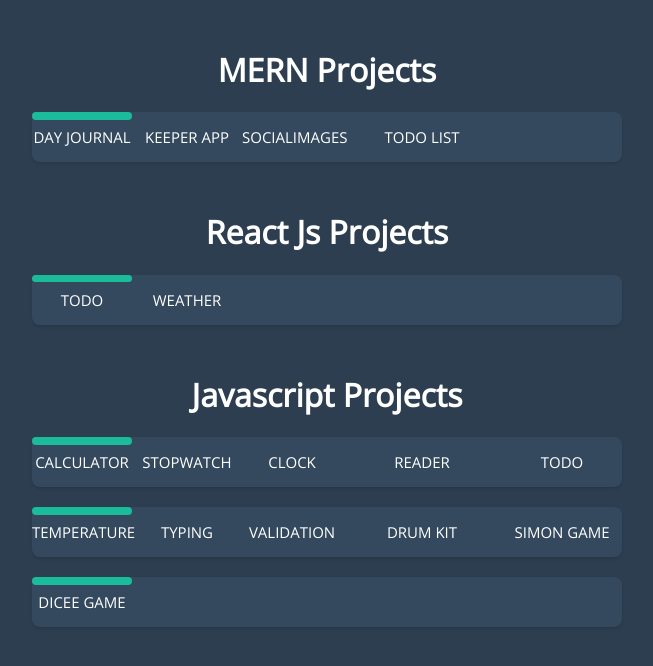
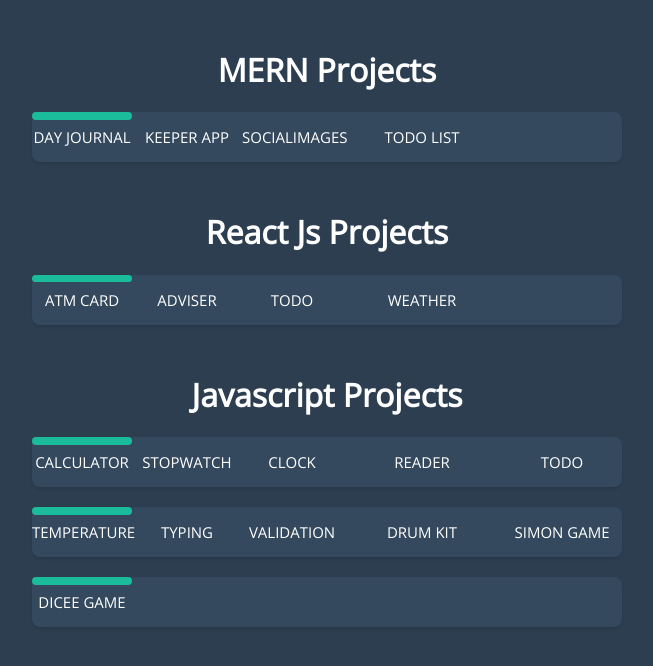
Before and after one commit to ankitbhurji/All-Project-Url, a plain HTML site: page index.html in a window 1280 px wide. Shown: the whole page, without its empty margins (313-966 px from the left). Drawn offline with nearby package versions, Linux system fonts and the light colour scheme.

Commit message:
add master card and adviser app

```diff
--- a/index.html
+++ b/index.html
@@ -20,6 +20,8 @@
       <div>
         <h1 style="text-align: center; margin-top: 3rem; color: white;">React Js Projects</h1>
         <nav>
+          <a href="https://mastercard.onrender.com">atm card</a>
+          <a href="https://advice-y4l3.onrender.com">adviser</a>
           <a href="https://ankitbhurji.github.io/React_todo/">todo</a>
           <a href="https://ankitbhurji.github.io/React_Weather/">weather</a>
           <!-- <a href="#">Blog</a>
```
